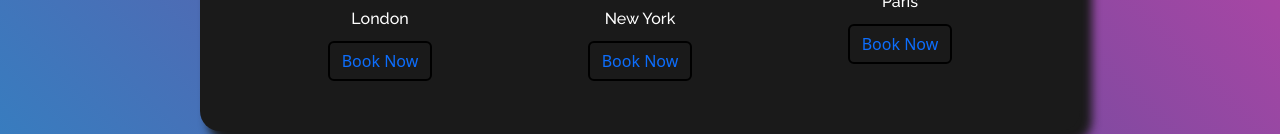
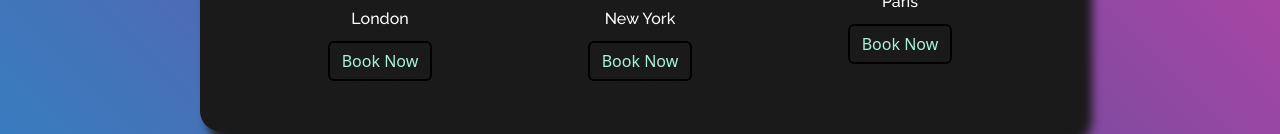
Before and after one commit to shivam45783/Carousel, a plain HTML site: page index.html in a window 1280 px wide. Shown: the part 780-914 px from the top of the page. Drawn offline with nearby package versions, Linux system fonts and the light colour scheme.

Commit message:
Update carousel.css
changes

```diff
--- a/carousel.css
+++ b/carousel.css
@@ -110,3 +110,7 @@ span {
     font-family: "Raleway";
     font-weight: 500;
 }
+
+.item a {
+    color: rgb(168, 242, 217);
+}
```
